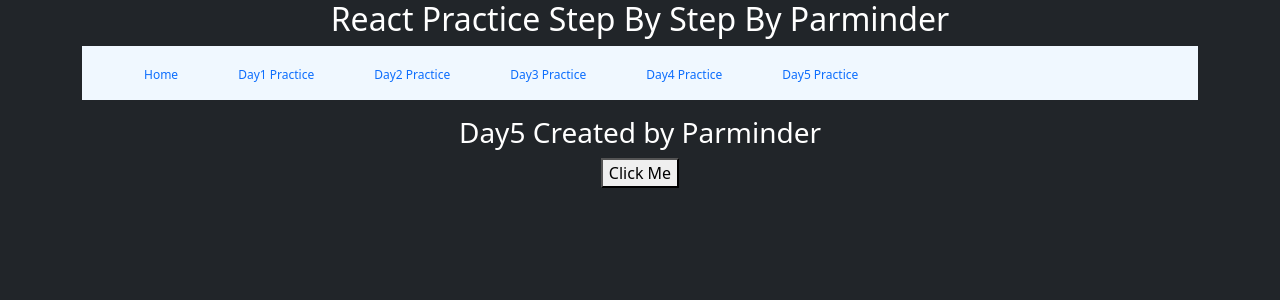
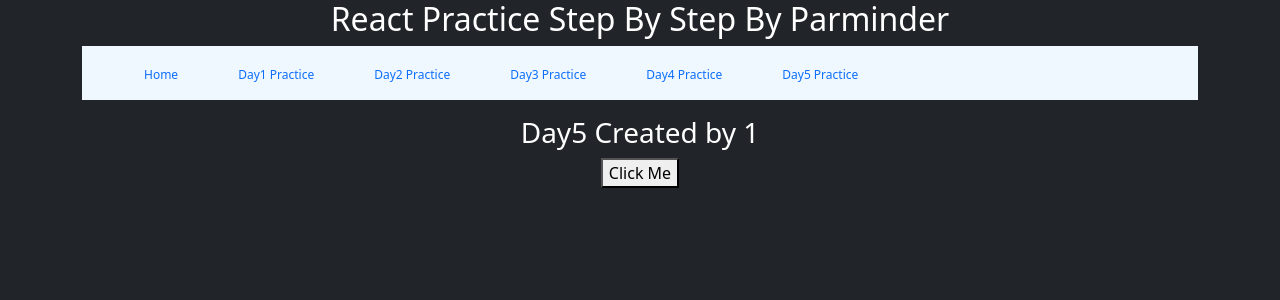
Before and after one commit to parminderdev/React-practice, a React (Create React App) app: page /day5 in a window 1280 px wide. Shown: the top 300 px of the page. Built offline with nearby package versions, Linux system fonts and the light colour scheme.

Commit message:
state in functional component

```diff
--- a/src/components/Day5.jsx
+++ b/src/components/Day5.jsx
@@ -4,9 +4,9 @@ import React, { useState } from "react";
 // Update state with Button Click
 export default function Day5() {
   //let data = "Parminder Singh";
-  const [data, setData] = useState("Parminder");
+  const [data, setData] = useState(1);
   function clickhappens() {
-    setData("Rahul");
+    setData(data + 1);
   }
   return (
     <div>
```
